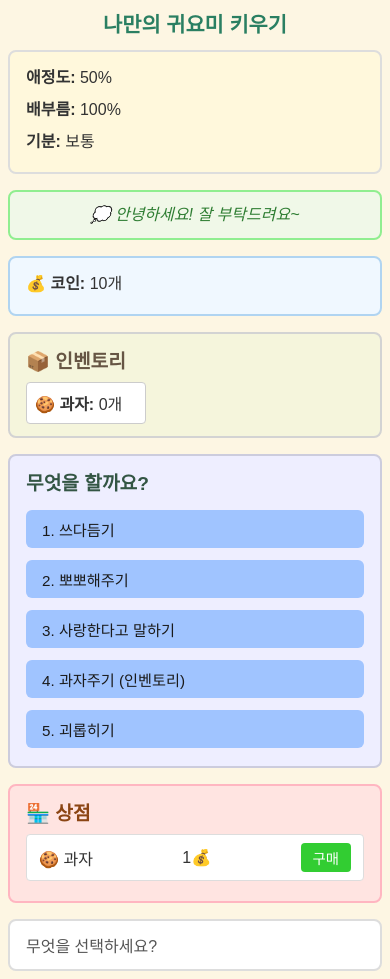
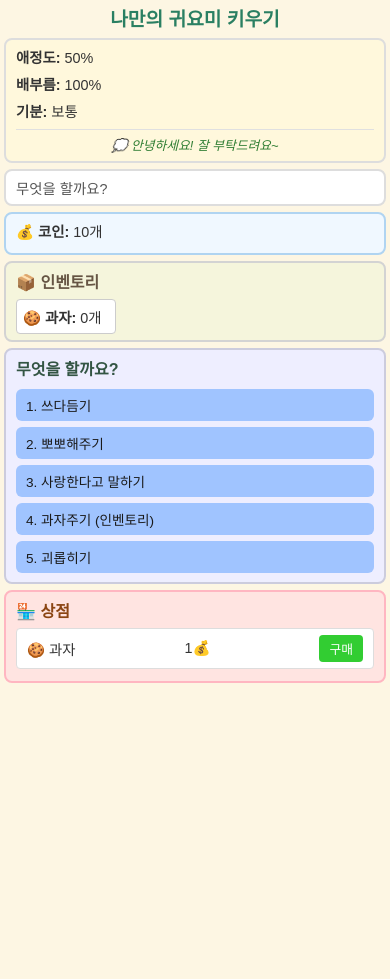
Before and after one commit to SeoulKing/ponyogame, a plain HTML site: page index.html in a window 390 px wide. After the commit the page ends 844 px from the top, so only its background shows below. Drawn offline with Linux system fonts and the light colour scheme.

Commit message:
레이아웃 모바일 친화적 개선

```diff
--- a/index.html
+++ b/index.html
@@ -21,12 +21,13 @@
     <div class="status-line">
       <strong>기분:</strong> <span id="mood-value">보통</span>
     </div>
-  </section>
-
-  <section id="character-status">
     <div class="character-message">
       💭 <span id="status-message">안녕하세요! 잘 부탁드려요~</span>
     </div>
+  </section>
+
+  <section id="message-section">
+    <p id="result-message">무엇을 할까요?</p>
   </section>
 
   <section id="wallet-section">
@@ -62,10 +63,6 @@
     </div>
   </section>
 
-  <section id="message-section">
-    <p id="result-message">무엇을 선택하세요?</p>
-  </section>
-
   <script src="game.js"></script>
 </body>
 </html>
--- a/styles.css
+++ b/styles.css
@@ -11,12 +11,12 @@ body {
   display: flex;
   flex-direction: column;
   align-items: center;
-  padding: 16px;
+  padding: 8px;
 }
 
 header h1 {
-  font-size: 1.5rem;
-  margin-bottom: 12px;
+  font-size: 1.3rem;
+  margin-bottom: 8px;
   text-align: center;
   color: #2a7f62;
 }
@@ -27,29 +27,38 @@ header h1 {
   background-color: #fff8dc;
   border: 2px solid #ddd;
   border-radius: 8px;
-  padding: 12px 16px;
-  margin-bottom: 16px;
+  padding: 10px 12px;
+  margin-bottom: 8px;
 }
 .status-line {
-  font-size: 1.1rem;
-  margin-bottom: 8px;
+  font-size: 1rem;
+  margin-bottom: 6px;
 }
 
-#character-status {
-  width: 100%;
-  max-width: 400px;
-  background-color: #f0f8e8;
-  border: 2px solid #90ee90;
-  border-radius: 8px;
-  padding: 12px 16px;
-  margin-bottom: 16px;
-}
 .character-message {
-  font-size: 1rem;
+  font-size: 0.9rem;
   color: #2e7d32;
   font-style: italic;
   text-align: center;
-  line-height: 1.4;
+  line-height: 1.3;
+  margin-top: 8px;
+  padding-top: 8px;
+  border-top: 1px solid #e0e0e0;
+}
+
+#message-section {
+  width: 100%;
+  max-width: 400px;
+  background-color: #fff;
+  border: 2px solid #ddd;
+  border-radius: 8px;
+  padding: 8px 12px;
+  margin-bottom: 8px;
+}
+#message-section p {
+  font-size: 0.9rem;
+  color: #555;
+  margin: 0;
 }
 
 #wallet-section {
@@ -58,8 +67,8 @@ header h1 {
   background-color: #f0f8ff;
   border: 2px solid #b0d4f1;
   border-radius: 8px;
-  padding: 12px 16px;
-  margin-bottom: 16px;
+  padding: 8px 12px;
+  margin-bottom: 8px;
 }
 
 #inventory-section {
@@ -68,25 +77,26 @@ header h1 {
   background-color: #f5f5dc;
   border: 2px solid #d3d3d3;
   border-radius: 8px;
-  padding: 12px 16px;
-  margin-bottom: 16px;
+  padding: 8px 12px;
+  margin-bottom: 8px;
 }
 #inventory-section h2 {
-  font-size: 1.2rem;
-  margin-bottom: 8px;
+  font-size: 1rem;
+  margin-bottom: 6px;
   color: #654;
 }
 .inventory-grid {
   display: flex;
   flex-wrap: wrap;
-  gap: 8px;
+  gap: 6px;
 }
 .inventory-item {
   background-color: #fff;
   border: 1px solid #ccc;
   border-radius: 4px;
-  padding: 8px;
-  min-width: 120px;
+  padding: 6px;
+  min-width: 100px;
+  font-size: 0.9rem;
 }
 
 #shop-section {
@@ -95,12 +105,12 @@ header h1 {
   background-color: #ffe4e1;
   border: 2px solid #ffb6c1;
   border-radius: 8px;
-  padding: 12px 16px;
-  margin-bottom: 16px;
+  padding: 8px 12px;
+  margin-bottom: 8px;
 }
 #shop-section h2 {
-  font-size: 1.2rem;
-  margin-bottom: 8px;
+  font-size: 1rem;
+  margin-bottom: 6px;
   color: #8b4513;
 }
 .shop-item {
@@ -110,12 +120,13 @@ header h1 {
   background-color: #fff;
   border: 1px solid #ddd;
   border-radius: 4px;
-  padding: 8px 12px;
-  margin-bottom: 8px;
+  padding: 6px 10px;
+  margin-bottom: 6px;
+  font-size: 0.9rem;
 }
 .shop-btn {
-  padding: 4px 12px;
-  font-size: 0.9rem;
+  padding: 4px 10px;
+  font-size: 0.8rem;
   border: none;
   border-radius: 4px;
   background-color: #32cd32;
@@ -137,19 +148,19 @@ header h1 {
   background-color: #eef;
   border: 2px solid #ccd;
   border-radius: 8px;
-  padding: 12px 16px;
-  margin-bottom: 16px;
+  padding: 8px 12px;
+  margin-bottom: 8px;
 }
 #action-section h2 {
-  font-size: 1.2rem;
-  margin-bottom: 8px;
+  font-size: 1rem;
+  margin-bottom: 6px;
   color: #354;
 }
 .action-btn {
   width: 100%;
-  padding: 10px 16px;
-  margin: 6px 0;
-  font-size: 1rem;
+  padding: 8px 12px;
+  margin: 4px 0;
+  font-size: 0.9rem;
   border: none;
   border-radius: 6px;
   background-color: #a0c4ff;
@@ -162,31 +173,28 @@ header h1 {
   background-color: #83aaff;
 }
 
-#message-section {
-  width: 100%;
-  max-width: 400px;
-  background-color: #fff;
-  border: 2px solid #ddd;
-  border-radius: 8px;
-  padding: 12px 16px;
-}
-#message-section p {
-  font-size: 1rem;
-  color: #555;
-}
-
 @media (max-width: 500px) {
   body {
-    padding: 8px;
+    padding: 4px;
   }
   header h1 {
-    font-size: 1.3rem;
+    font-size: 1.2rem;
+    margin-bottom: 6px;
   }
   .action-btn {
-    font-size: 0.95rem;
-    padding: 8px 16px;
+    font-size: 0.85rem;
+    padding: 6px 10px;
+    margin: 3px 0;
   }
   .status-line {
-    font-size: 1rem;
+    font-size: 0.9rem;
+  }
+  #status-section, #wallet-section, #inventory-section,
+  #action-section, #shop-section, #message-section {
+    margin-bottom: 6px;
+    padding: 6px 10px;
+  }
+  .character-message {
+    font-size: 0.8rem;
   }
 }
```
